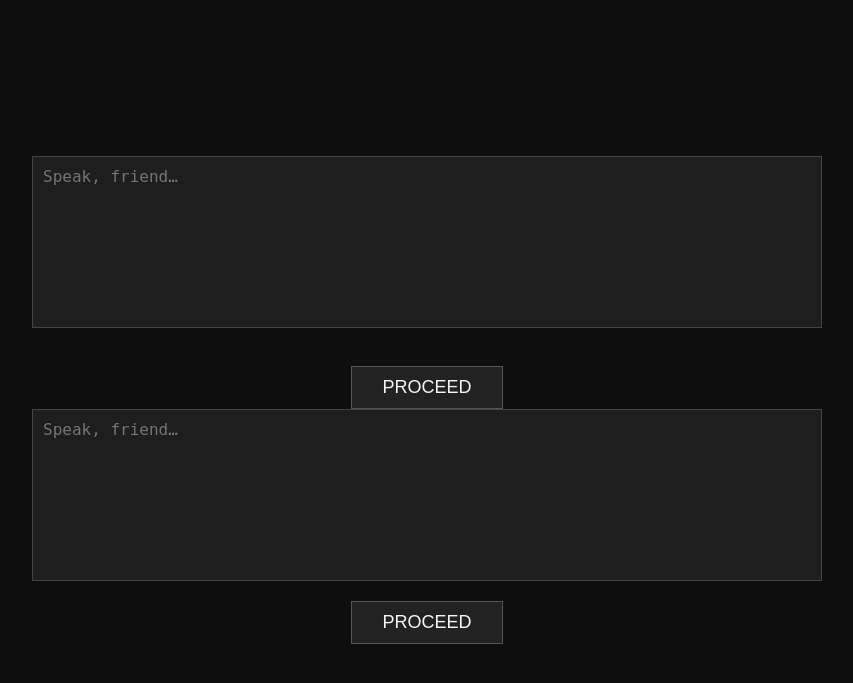
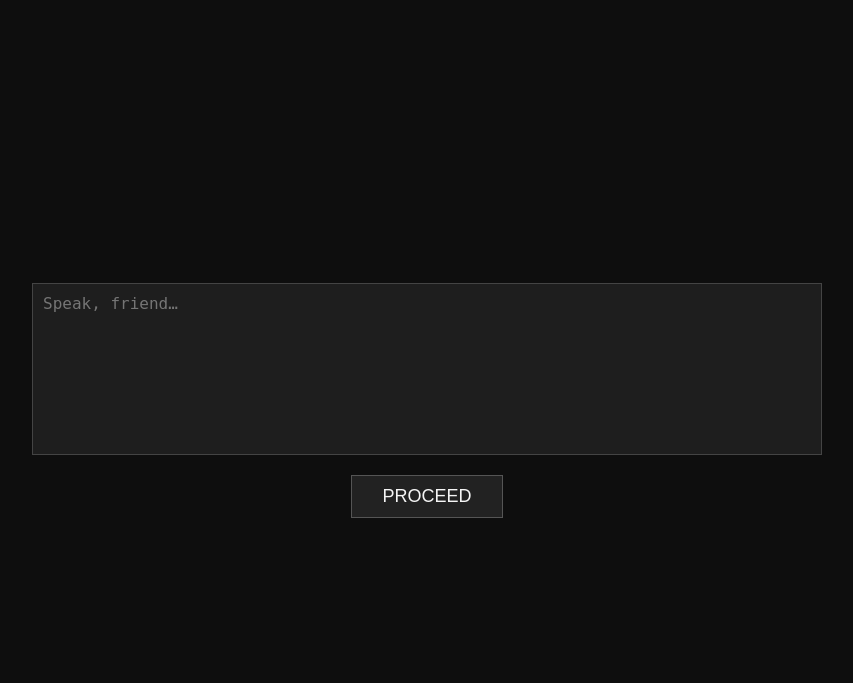
Before and after one commit to dasheroc/BARTGPT, a FastAPI app: page / in a window 1280 px wide. Shown: the top 683 px of the page, without its empty margins (213-1066 px from the left). Run offline with FastAPI, Linux system fonts and the light colour scheme.

Commit message:
Fix: restore original chat layout and styling

```diff
--- a/templates/chat.html
+++ b/templates/chat.html
@@ -1,64 +1,3 @@
-<!DOCTYPE html>
-<html lang="en">
-<head>
-    <meta charset="UTF-8">
-    <title>BartAPI Chat</title>
-    <link rel="icon" type="image/x-icon" href="{{ url_for('static', path='favicon.ico') }}">
-    <style>
-        body {
-            background-color: #0e0e0e;
-            color: #f5f5f5;
-            font-family: 'Courier New', monospace;
-            display: flex;
-            flex-direction: column;
-            align-items: center;
-            justify-content: center;
-            height: 100vh;
-            margin: 0;
-        }
-        textarea {
-            width: 60%;
-            height: 150px;
-            background-color: #1e1e1e;
-            color: #f5f5f5;
-            border: 1px solid #444;
-            padding: 10px;
-            font-size: 16px;
-            resize: none;
-        }
-        button {
-            margin-top: 20px;
-            padding: 10px 20px;
-            font-size: 18px;
-            background-color: #222;
-            color: #f5f5f5;
-            border: 1px solid #555;
-            cursor: pointer;
-        }
-        .response {
-            margin-top: 30px;
-            width: 60%;
-            background-color: #1a1a1a;
-            padding: 15px;
-            border: 1px solid #333;
-            white-space: pre-wrap;
-        }
-    </style>
-</head>
-<body>
-    <form method="post">
-        <textarea name="user_input" placeholder="Speak, friend…"></textarea>
-        <br>
-        <button type="submit">PROCEED</button>
-    </form>
-
-    {% if user_input %}
-    <div class="response">
-        <strong>You said:</strong> {{ user_input }}
-    </div>
-    {% endif %}
-</body>
-</html>
 <!DOCTYPE html>
 <html lang="en">
 <head>
```
